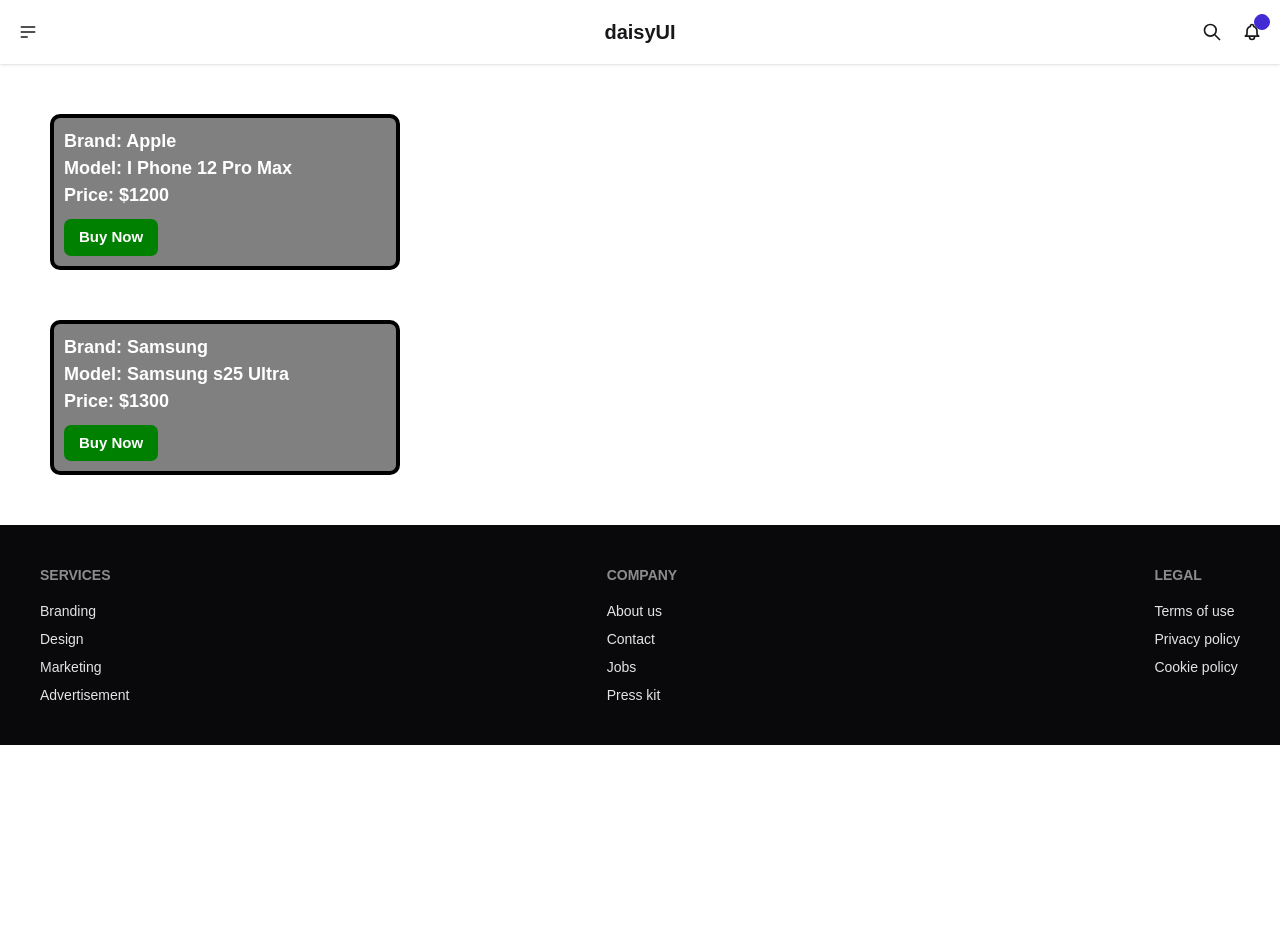
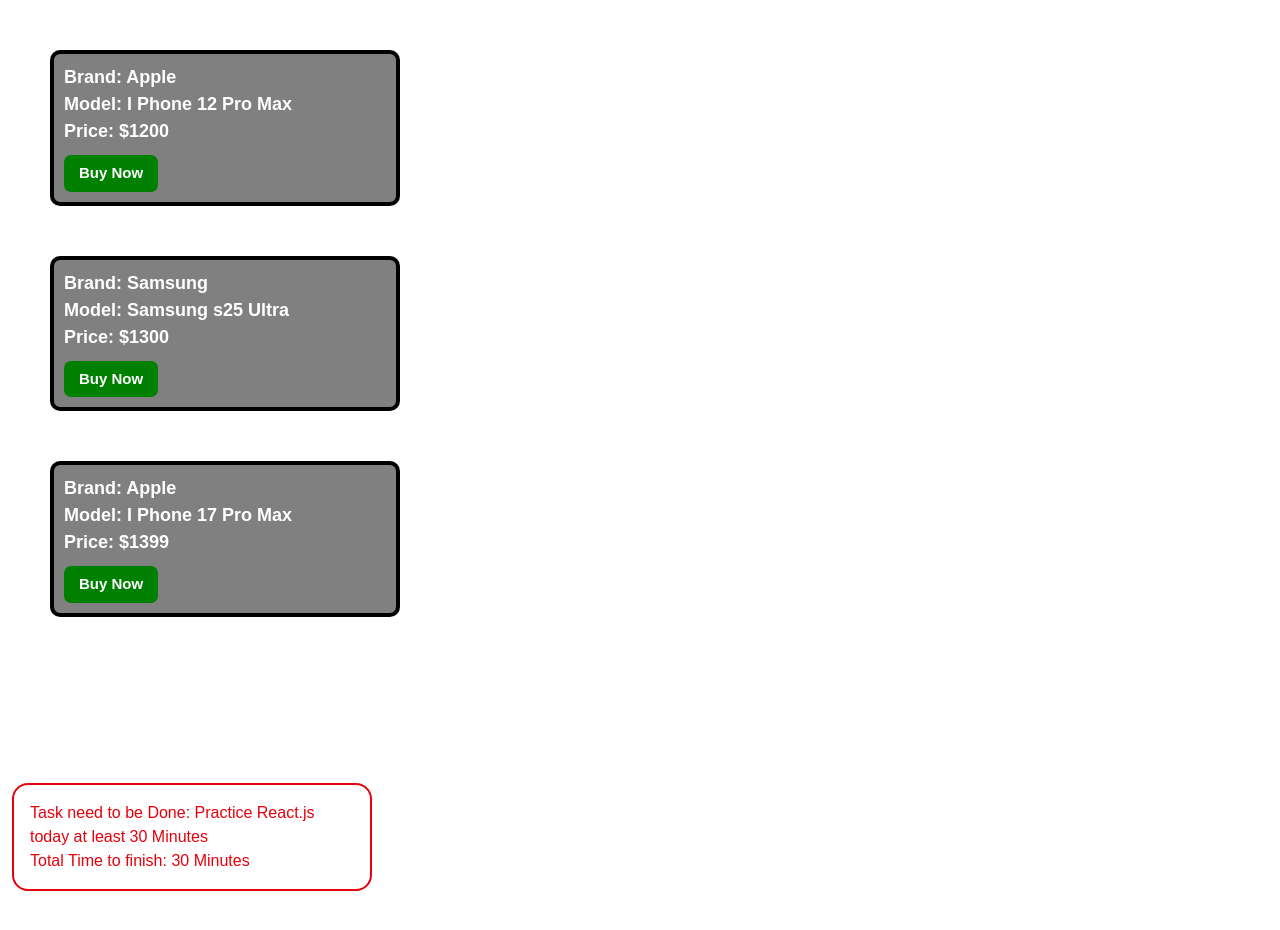
Before and after one commit to Aminulislam98/React-Module, a React (Vite) app: page / in a window 1280 px wide. Shown: the top 930 px of the page. Before the commit the page ends 800 px from the top, so only its background shows below. Built offline with nearby package versions, Linux system fonts and the light colour scheme.

Commit message:
practice conditional component

```diff
--- a/src/App.css
+++ b/src/App.css
@@ -1,7 +1,6 @@
 @import "tailwindcss";
 @plugin "daisyui";
 .device {
-  color: white;
   border: 4px solid black;
   border-radius: 10px;
   font-family: Arial, Helvetica, sans-serif;
--- a/src/App.jsx
+++ b/src/App.jsx
@@ -1,18 +1,28 @@
 import "./App.css";
-import Navbar from "./Navbar/Navbar";
-// import Hero from "./Hero-section/Hero";
-import Footer from "./Footer-section/Footer";
 import ModulePractice from "./Hero-section/Module-31";
+import Todo from "./Hero-section/Todo";
 
 function App() {
   return (
     <>
-      <Navbar />
-      {/* <Hero /> */}
       <ModulePractice name="I Phone 12 Pro Max" brand="Apple" price="$1200" />
       <ModulePractice name="Samsung s25 Ultra" brand="Samsung" price="$1300" />
-
-      <Footer />
+      <ModulePractice name="I Phone 17 Pro Max" brand="Apple" price="$1399" />
+      <Todo
+        isDone={true}
+        task={"Practice React.js today at least 30 Minutes "}
+        time={"30 Minutes"}
+      />
+      <Todo
+        isDone={false}
+        task={"Practice React.js today at least 30 Minutes "}
+        time={"30 Minutes"}
+      />
+      <Todo
+        isDone={true}
+        task={"Read JavaScript documentation for 20 minutes"}
+        time={"40 Minutes"}
+      />
     </>
   );
 }
--- a/src/Hero-section/Module-31.jsx
+++ b/src/Hero-section/Module-31.jsx
@@ -1,7 +1,7 @@
 import React from "react";
 import "../App.css";
 
-const ModulePractice = ({ brand, name, price }) => {
+const ModulePractice = ({ brand, name, price = "Contact us for Price" }) => {
   return (
     <div className="device">
       <p>Brand: {brand}</p>
--- /dev/null
+++ b/src/Hero-section/Todo.jsx
@@ -0,0 +1,21 @@
+import React from "react";
+import "../App.css";
+
+const Todo = ({ task, isDone, time }) => {
+  if (isDone) {
+    return (
+      <div className=" border-2 max-w-90 p-4 ml-3 mb-2 rounded-2xl">
+        <p>Task Done: {task}</p>
+        <p>Duration: {time}</p>
+      </div>
+    );
+  }
+  return (
+    <div className="text-red-600 border-2 max-w-90 p-4 ml-3 mb-2 rounded-2xl">
+      <p>Task need to be Done: {task}</p>
+      <p>Total Time to finish: {time}</p>
+    </div>
+  );
+};
+
+export default Todo;
--- a/src/index.css
+++ b/src/index.css
@@ -1,9 +1,5 @@
 body {
   margin: 0;
-  background: white;
   font-family: Arial, sans-serif;
-  height: 100vh;
+  color: white;
 }
-* {
-  box-sizing: border-box;
-}
```
